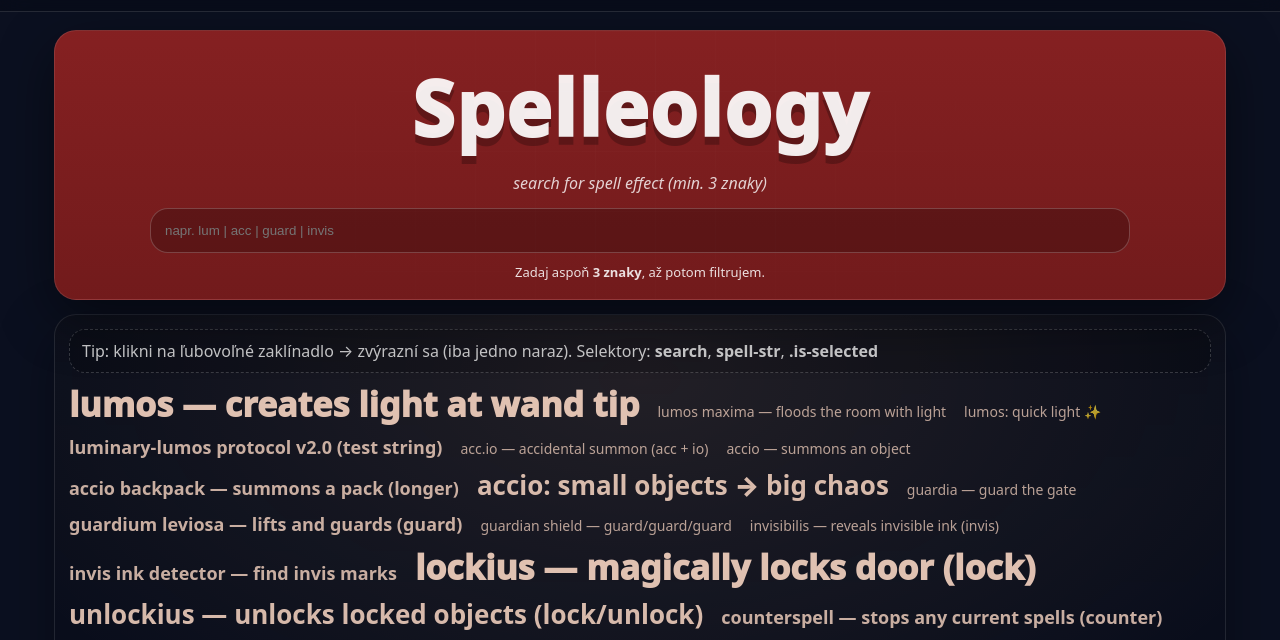
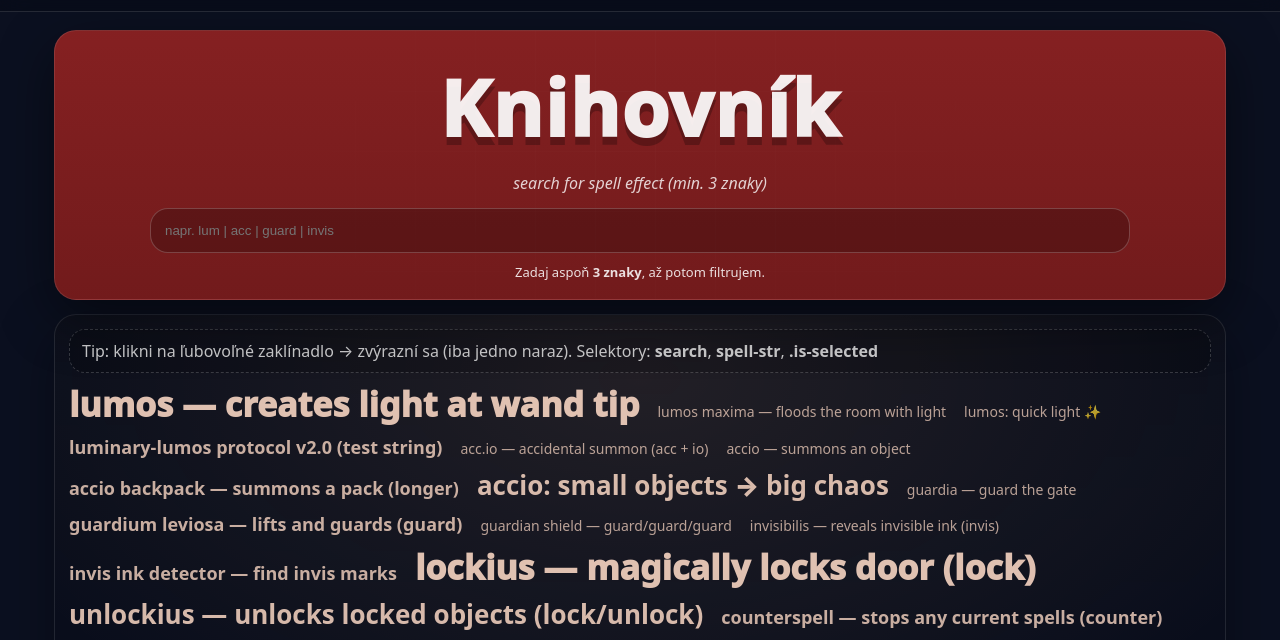
Before and after one commit to durechovamarianna/mythbusters-kingdom, a website: page library.html in a window 1280 px wide. Shown: the part 154-794 px from the top of the page. Drawn offline with Linux system fonts and the light colour scheme.

Commit message:
Fix library page for Playwright smoke test

```diff
--- a/library.html
+++ b/library.html
@@ -86,7 +86,7 @@
 
   <!-- “Spelleology” hero -->
   <section class="spelleology-hero">
-    <h1 class="spelleology-title" data-testid="page-title">Spelleology</h1>
+    <h1 class="spelleology-title" data-testid="page-title">Knihovník</h1>
 
     <div class="spelleology-search">
       <label class="spelleology-label" for="search">
```
